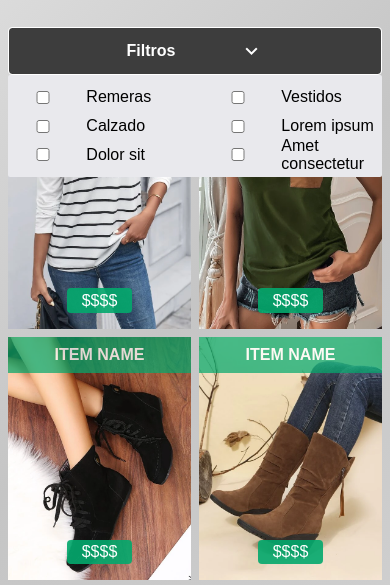
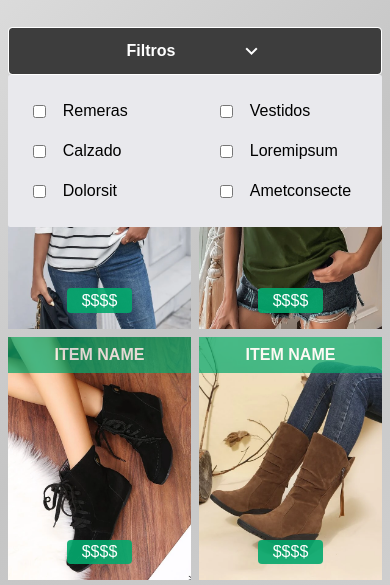
Before and after one commit to ChristianToppetti/Coderhouse-Toppetti, a plain HTML site: page pages/tienda.html in a window 390 px wide. Shown: the part 255-840 px from the top of the page. Drawn offline with Linux system fonts and the light colour scheme.

Commit message:
Fixes menores en responsive

```diff
--- a/css/style.css
+++ b/css/style.css
@@ -476,16 +476,16 @@ li {list-style: none;margin-bottom: 1rem;}
         background-color: transparent;
 
     }
-    .main-tienda__stickycontainer {position: absolute; width: 100%; height: 150px;}
+    .main-tienda__stickycontainer {position: absolute; width: 100%; height: 200px;}
     .main-tienda__sidebar__btn {
         justify-content: center;
         border: 1.5px solid white;
     }
     .main-tienda__sidebar__filters {
         display: grid;
-        grid-template-columns: 1fr 2fr 1fr 2fr;
+        grid-template-columns: 1fr 3fr 1fr 3fr;
         grid-template-rows: 1fr 1fr 1fr;
-        gap: 1rem;
+        gap: 0;
         height: 0%;
         align-items: center;
     }
@@ -517,6 +517,7 @@ li {list-style: none;margin-bottom: 1rem;}
 
     /* FOOTER*/
     .footer { padding: 0 1rem;}
+    .footer_newsletter {width: 90%;}
 
     /* MAIN INDEX*/
     .main-index__hero {
--- a/pages/tienda.html
+++ b/pages/tienda.html
@@ -129,13 +129,13 @@
                             <label for="calzado">Calzado</label>
 
                             <input type="checkbox" id="lorem1" name="lorem1" value="rem1">
-                            <label for="lorem1">Lorem ipsum</label>
+                            <label for="lorem1">Loremipsum</label>
 
                             <input type="checkbox" id="lorem2" name="lorem2" value="rem2">
-                            <label for="lorem2">Dolor sit</label>
+                            <label for="lorem2">Dolorsit</label>
 
                             <input type="checkbox" id="lorem3" name="lorem3" value="rem3">
-                            <label for="lorem3">Amet consectetur</label>
+                            <label for="lorem3">Ametconsecte</label>
                         </div>
                     </div>
                 </section>
```
